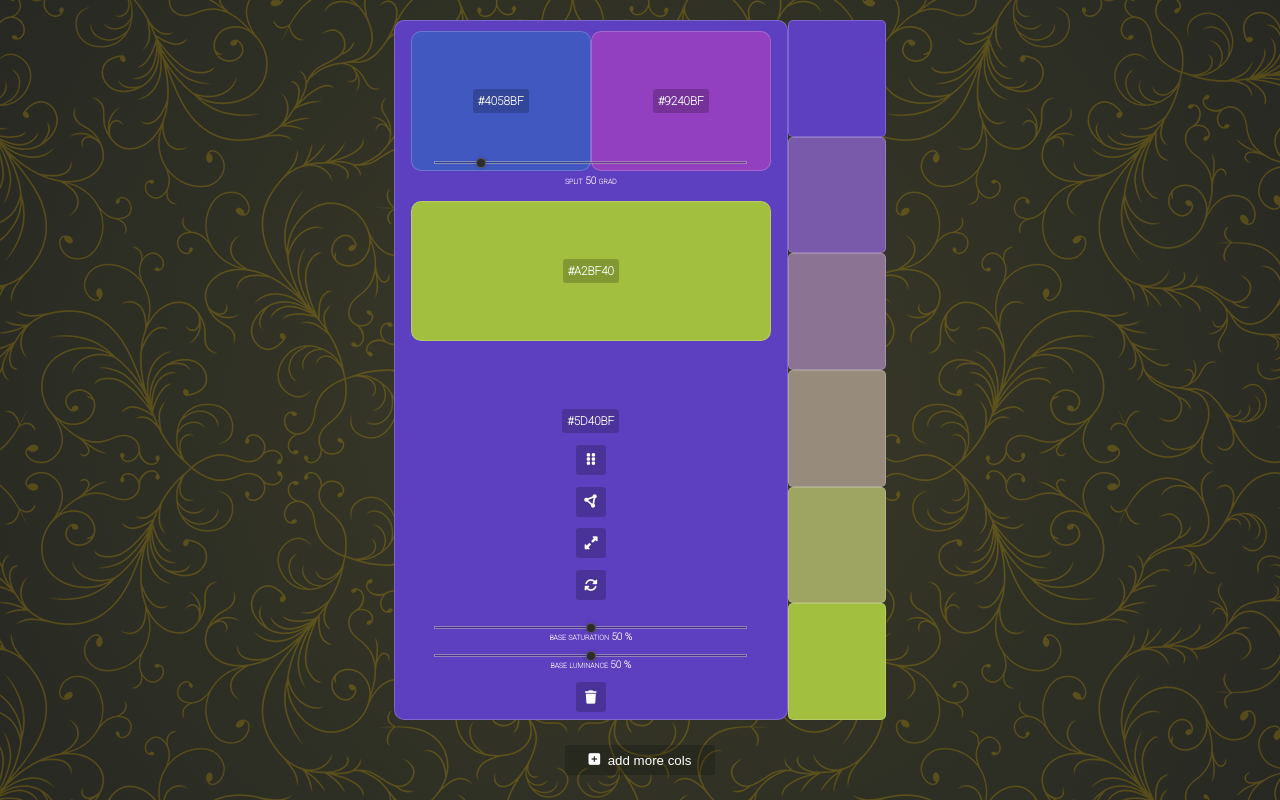
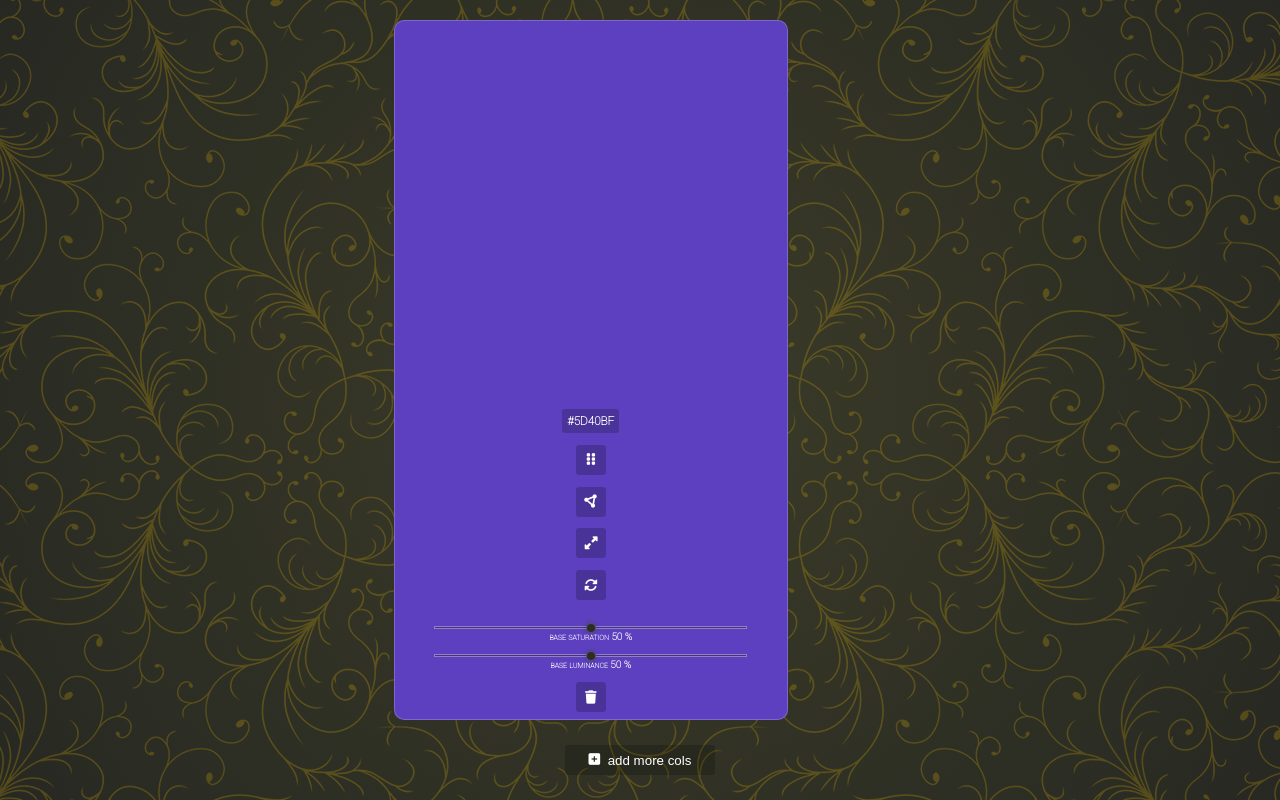
Before and after one commit to lexxsurkopff/color-react, a React (Create React App) app: page / in a window 1280 px wide. Both pictures are taken after a click on the button 590 px from the left and 585 px from the top of the page. Built offline with nearby package versions, Linux system fonts and the light colour scheme.

Commit message:
worked_all

```diff
--- a/src/components/AngleInput.jsx
+++ b/src/components/AngleInput.jsx
@@ -1,24 +1,29 @@
-import React, { useState } from 'react'
+import React from 'react'
 import './Styles/RangeInput.css'
 
-const AngleInput = ({ onChange, value, isVisible }) => {
+const AngleInput = ({ onChange, value, isVisible, vis }) => {
 
-    let visible = ''
+    let isvisible = ''
     if (isVisible === '') {
-      visible = 'none'
+      isvisible = 'none'
     } else {
-      visible = 'block'
+      isvisible = 'block'
     }
 
     const angleChange = (event) => {
           onChange(event.target.value)
       }
-
+    let visible = 'none'
+    if (vis === '') {
+      visible = 'none'
+    } else {
+      visible = vis
+    }
 
   return (
-    <div className='rangeInput angle'>
-        <input className = "change" style={{display: visible}} type="range" min="1" max="359" onChange={angleChange}/><br/>
-        <h4 style={{display: visible}}>split {value} grad</h4>
+    <div className='rangeInput angle' style={{display: visible}}>
+        <input className = "change" style={{display: isvisible}} type="range" min="1" max="359" onChange={angleChange}/><br/>
+        <h4 style={{display: isvisible}}>split {value} grad</h4>
     </div>
 
   )
--- a/src/components/Bezierall.jsx
+++ b/src/components/Bezierall.jsx
@@ -2,21 +2,20 @@ import React from 'react'
 import Bezier from './Bezier'
 import Chroma from 'chroma-js'
 
-const Bezierall = ({isVis, seccol}) => {
+const Bezierall = ({isVis, seccol, id, vis}) => {
   let beziercols = []
   let a = isVis.toString()
   let b = seccol.toString()
   let visible = ''
     if (isVis !== '') {
-      visible = 'flex'
+      visible = vis
       beziercols = Chroma.bezier([a, b]).scale().colors(6)
-
     } else {
       visible = 'none'
     }
 
   return (
-    <div className='bezierall' style={{display: visible}}>
+    <div className='bezierall' style={{display: visible}} id={id+'bzr'}>
 
                  {beziercols.map((index) => { return <Bezier isvisible={visible} key={Math.random()} index={index}/>})}
 
--- a/src/components/Bezierbtn.jsx
+++ b/src/components/Bezierbtn.jsx
@@ -1,7 +1,7 @@
 import React from 'react'
 import './Styles/Btns.css'
 
-const Bezierbtn = ({isVisible}) => {
+const Bezierbtn = ({isVisible, id, onClick}) => {
 
     let visible = ''
     if (isVisible === '') {
@@ -9,13 +9,20 @@ const Bezierbtn = ({isVisible}) => {
     } else {
       visible = 'block'
     }
-    const addBezier = () => {
-    const addbez =  {id: Date.now()+1}
-    //bez(addbez)
+    const showHideBezier = () => {
+      let gradeVisObj = {gradeVis: ''}
+    const hideShowBezier = document.getElementById(id+'bzr')
+    if (hideShowBezier.style.display === 'flex') {
+    gradeVisObj.gradeVis = 'none'
+    } else {
+      gradeVisObj.gradeVis = 'flex'
+    }
+    onClick(gradeVisObj)
     }
 
+
     return (
-      <button className='rld grd' style={{display: visible}} onClick={addBezier}><i className="fa-solid fa-grip-vertical"></i></button>
+      <button className='rld grd' style={{display: visible}} onClick={showHideBezier}><i className="fa-solid fa-grip-vertical"></i></button>
     )
 }
 
--- a/src/components/Cols.jsx
+++ b/src/components/Cols.jsx
@@ -20,19 +20,27 @@ const Cols = (ids) => {
       startcol: '',
       endcol: ''
     })
-
-    let [visObj, setVis] = useState({
+    let [visCompObj, setCompVis] = useState({
       visComp: ''
     })
-
+    let [visSplitObj, setSplitVis] = useState({
+      visSplit: ''
+    })
+    let [gradeVisObj, setGradeVis] = useState({
+      gradeVis: ''
+    })
     const hexCol = (colColObj) => {
       setHex(colColObj)
     }
-
-    const getVis = (visObj) => {
-    setVis(visObj)
+    const getVisComp = (visCompObj) => {
+    setCompVis(visCompObj)
     }
-
+    const getVisSplit = (visSplitObj) => {
+    setSplitVis(visSplitObj)
+    }
+    const getVisGrade = (gradeVisObj) => {
+      setGradeVis(gradeVisObj)
+    }
     const [angle, setAngle] = useState(50)
     const splitAngle = (angle) => {
       setAngle(angle)
@@ -68,25 +76,23 @@ const Cols = (ids) => {
         ColObj.endcol = ''
       }
 
-
-
   return (
     <div className='colcontainer'>
     <div className='col' style={{background: ColObj.startcol}}>
-      <Splitcol angle={angle} text={ColObj.startcol}/>
-      <AngleInput onChange={splitAngle} value={angle} isVisible={ColObj.startcol}/>
-      <Comps inColor={ColObj.endcol} vis={visObj.visComp}  id={ids.ids}/>
+      <Splitcol angle={angle} text={ColObj.startcol} id={ids.ids} vis={visSplitObj.visSplit}/>
+      <AngleInput onChange={splitAngle} value={angle} isVisible={ColObj.startcol} vis={visSplitObj.visSplit}/>
+      <Comps inColor={ColObj.endcol} vis={visCompObj.visComp}  id={ids.ids}/>
       <Coltext text={ColObj.startcol}/>
-      <Bezierbtn isVisible={ColObj.startcol}/>
-      <Splitbtn isVisible={ColObj.startcol}/>
-      <Compbtn isVisible={ColObj.startcol} onClick={getVis} setid={ids.ids}/>
+      <Bezierbtn isVisible={ColObj.startcol} onClick={getVisGrade} id={ids.ids}/>
+      <Splitbtn isVisible={ColObj.startcol} onClick={getVisSplit} setid={ids.ids}/>
+      <Compbtn isVisible={ColObj.startcol} onClick={getVisComp} setid={ids.ids}/>
       <Rldbtn onClick={hexCol}/>
       <Setsat onChange={getSat} isVisible={ColObj.startcol}/>
       <Setlum onChange={getLum} isVisible={ColObj.startcol}/>
       <Delcol id={ids.ids}/>
 
     </div>
-    <Bezierall isVis={ColObj.startcol} seccol = {ColObj.endcol} />
+    <Bezierall isVis={ColObj.startcol} seccol = {ColObj.endcol} id={ids.ids} vis={gradeVisObj.gradeVis}/>
     </div>
   )
 
--- a/src/components/Compbtn.jsx
+++ b/src/components/Compbtn.jsx
@@ -9,14 +9,14 @@ const Compbtn = ({isVisible, setid, onClick}) => {
       visible = 'block'
     }
     function getVis () {
-      let visObj = {visComp: ''}
+      let visCompObj = {visComp: ''}
       const compsShowHide = document.getElementById(setid)
       if (compsShowHide.style.display === 'flex') {
-        visObj.visComp = 'none'
+        visCompObj.visComp = 'none'
       } else  {
-        visObj.visComp = 'flex'
+        visCompObj.visComp = 'flex'
       }
-      onClick(visObj)
+      onClick(visCompObj)
     }
 
   return (
--- a/src/components/Comps.jsx
+++ b/src/components/Comps.jsx
@@ -2,7 +2,7 @@ import React from 'react'
 import Coltext from './Coltext'
 
 const Comps = ({inColor, vis, id}) => {
-  let visible = ''
+  let visible = 'none'
 
   if (inColor === '') {
   visible = 'none'
@@ -11,7 +11,7 @@ const Comps = ({inColor, vis, id}) => {
   } else if (vis === 'flex') {
     visible = 'flex'
   } else {
-    visible = 'flex'
+    visible = 'none'
   }
 
 
--- a/src/components/Splitbtn.jsx
+++ b/src/components/Splitbtn.jsx
@@ -1,7 +1,7 @@
 import React from 'react'
 import './Styles/Btns.css'
 
-const Splitbtn = ({isVisible}) => {
+const Splitbtn = ({isVisible, setid, onClick}) => {
   let visible = ''
     if (isVisible === '') {
       visible = 'none'
@@ -9,13 +9,20 @@ const Splitbtn = ({isVisible}) => {
       visible = 'block'
     }
 
-    function getComp() {
-        console.log(visible)
+    function getSplit() {
+      const visSplitObj = {visSplit: ''}
+      const splitShowHide = document.getElementById(setid+'splt')
+      if (splitShowHide.style.display === 'flex') {
+        visSplitObj.visSplit = 'none'
+      } else  {
+        visSplitObj.visSplit = 'flex'
+      }
+      onClick(visSplitObj)
      }
 
        return (
 
-         <button className='rld splt' style={{display: visible}} onClick={getComp}><i className="fa-solid fa-circle-nodes"></i></button>
+         <button className='rld splt' style={{display: visible}} onClick={getSplit}><i className="fa-solid fa-circle-nodes"></i></button>
 
          )
 
--- a/src/components/Splitcol.jsx
+++ b/src/components/Splitcol.jsx
@@ -2,7 +2,7 @@ import React from 'react'
 import Chroma from 'chroma-js'
 import Coltext from './Coltext'
 
-const Splitcol = ({angle, text}) => {
+const Splitcol = ({angle, text, id, vis}) => {
   let leftcolor =''
   let rightcolor =''
   if (text !== '') {
@@ -33,8 +33,14 @@ const Splitcol = ({angle, text}) => {
   } else {
     return
   }
+  let visible = 'none'
+  if (vis === '') {
+    visible = 'none'
+  } else {
+    visible = vis
+  }
   return (
-    <div className='split'>
+    <div className='split'  id={id+'splt'} style={{display: visible}}>
         <div className='splitcols' style={{background: leftcolor}}>
             <Coltext text = {leftcolor}/>
         </div>
```
